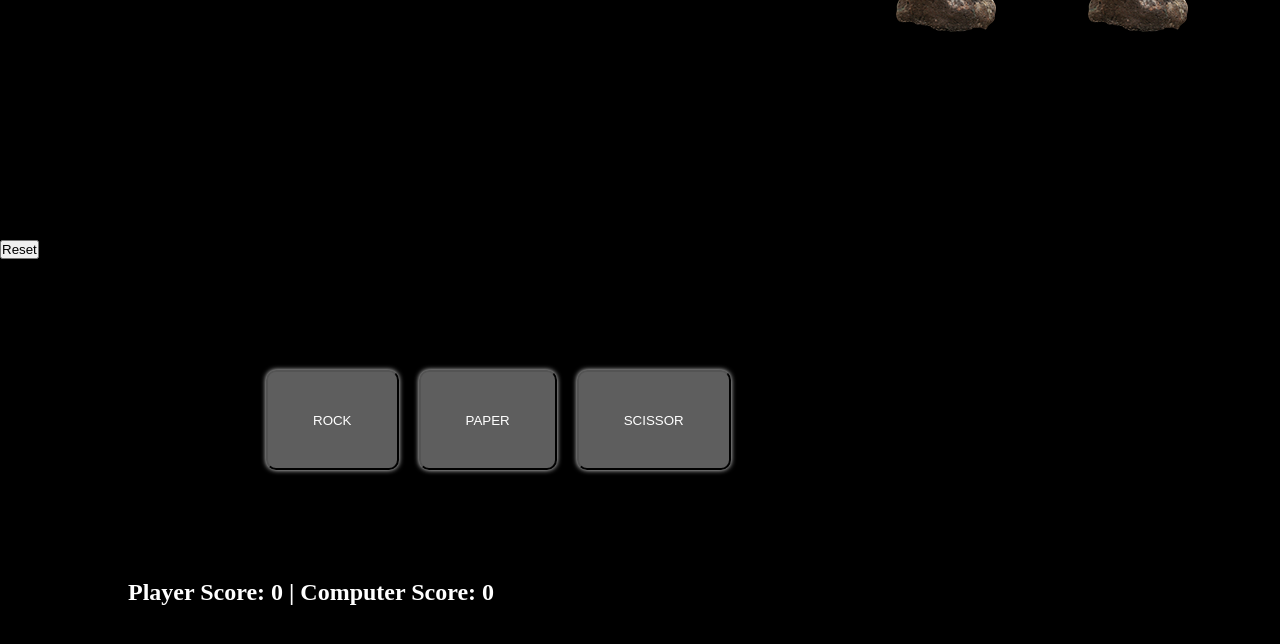
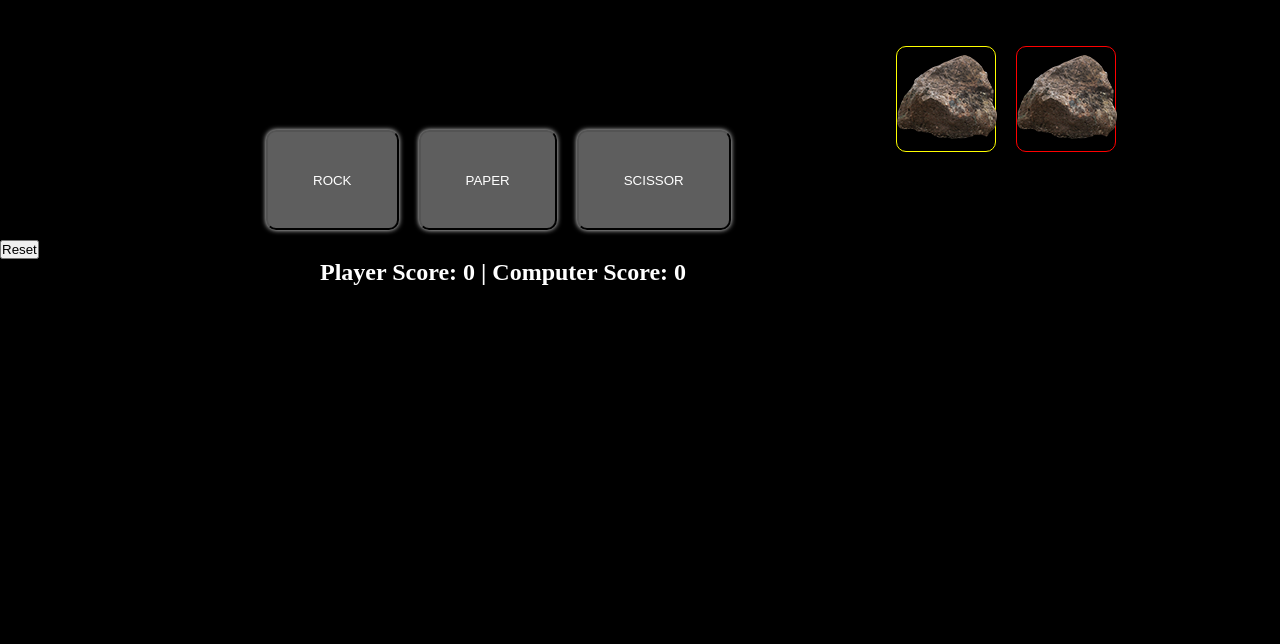
Before and after one commit to dualcorebrain/-Vanilla-Javascript-Rock-Paper-Scissors, a plain HTML site: page index.html in a window 1280 px wide. Both pictures are taken after a click on the button "ROCK". Drawn offline with Linux system fonts and the light colour scheme.

Commit message:
Changed to Display: Grid UI decorations and arrangements

```diff
--- a/handler.js
+++ b/handler.js
@@ -44,7 +44,7 @@ document.getElementById("scissor").addEventListener("mouseleave", function(e){
 //REDUCE THIS LINES OF CODE
 //https://flaviocopes.com/how-to-add-event-listener-multiple-elements-javascript/
 document.getElementById("rock").addEventListener("click", function(e){
-  if(playerScore >=3 || computerScore >=3 ){
+  if(playerScore >=5 || computerScore >=5 ){
     return;
   }
   else{
@@ -53,7 +53,7 @@ document.getElementById("rock").addEventListener("click", function(e){
 });
 
 document.getElementById("paper").addEventListener("click", function(e){
-  if(playerScore >=3 || computerScore >=3 ){
+  if(playerScore >=5 || computerScore >=5 ){
     return;
   }
   else{
@@ -62,7 +62,7 @@ document.getElementById("paper").addEventListener("click", function(e){
 });
 
 document.getElementById("scissor").addEventListener("click", function(e){
-  if(playerScore >=3 || computerScore >=3 ){
+  if(playerScore >=5 || computerScore >=5 ){
     return;
   }
   else{
--- a/index.html
+++ b/index.html
@@ -26,14 +26,17 @@
 
   </div>
 
+  <div id="round-images-container">
+    <div id="player-choice-container">
 
-  <div id="player-choice-container">
+    </div>
+
+    <div id="computer-choice-container">
+
+    </div>
 
   </div>
 
-  <div id="computer-choice-container">
-
-  </div>
   <script src="handler.js"></script>
 </body>
 
--- a/style.css
+++ b/style.css
@@ -11,7 +11,7 @@ body{
 
 #button-container{
     position: relative;
-    top: 45%;
+    top: 15%;
     left: 20%;
 
     height: 15%;
@@ -103,36 +103,42 @@ h2{
 
 
 /*COMPUTER CHOICES IMAGE DISPLAY*/
+#round-images-container{
+    display: grid;
+    grid-template-columns: 100px 100px;
+    column-gap: 10%;
+    row-gap: 5%;
+
+    position: relative;
+    bottom: 30%;
+    left: 70%;
+    width: 200px;
+}
+
 
 #player-choice-container{
-    height: 700px;
-    width: 100px;
 
-    position: fixed;
-
-
-    left: 70%;
-    bottom: 20%;
+    border: 1px solid yellow;
+    border-radius: 10px;
 
 }
 
 
 #computer-choice-container{
-    height: 700px;
-    width: 150px;
 
-    position: fixed;
 
-    left: 85%;
-    bottom: 20%;
+    border: 1px solid red;
+    border-radius: 10px;
+
+
 }
 
 
 /*ROUND RESULTS*/
 #result-container{
     position: relative;
-    top: 40%;
-    left: 10%;
+    top: 0%;
+    left: 25%;
     max-width: max-content;                                                                                                                                                          ;
 }
 
```
